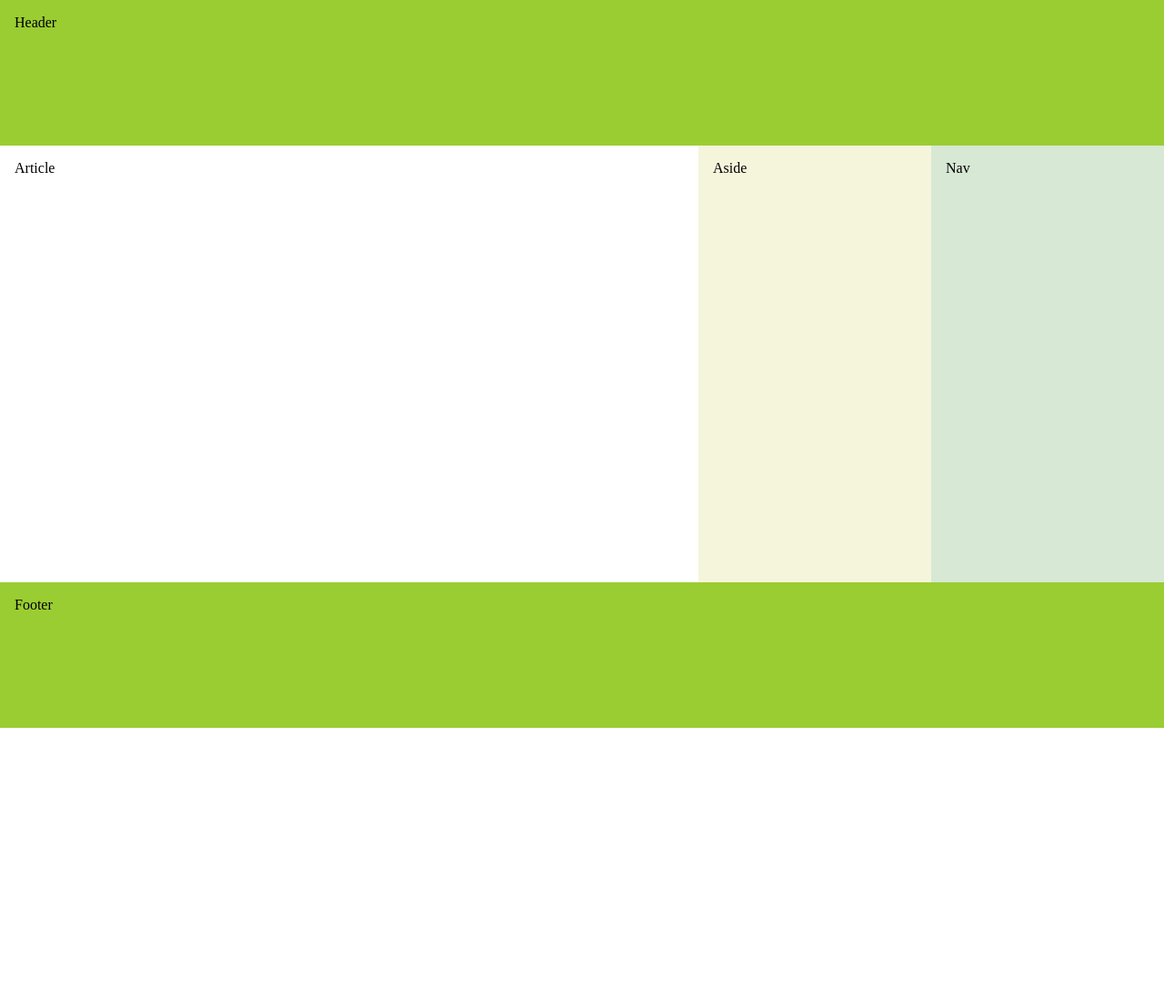
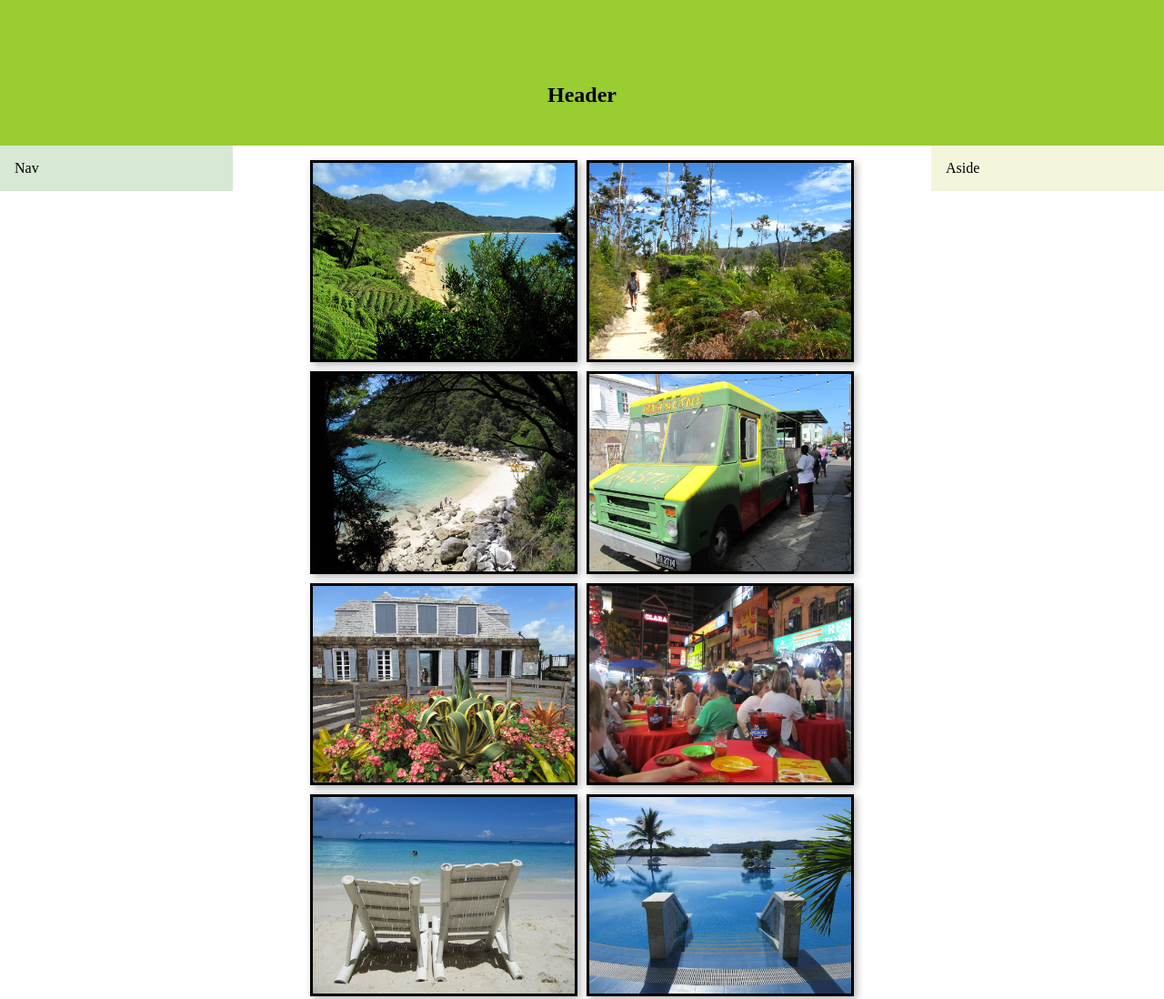
Before and after one commit to Mayank795/HTML_CSS, a plain HTML site: page index.html in a window 1280 px wide. Shown: the top 1098 px of the page at 91% size. Before the commit the page ends 800 px from the top, so only its background shows below. Drawn offline with Linux system fonts and the light colour scheme.

Commit message:
[Mayank]added photo gallery

```diff
--- a/index.html
+++ b/index.html
@@ -4,13 +4,25 @@
   <meta charset="UTF-8">
   <meta name="viewport" content="width=device-width, initial-scale=1.0">
   <title>Document</title>
-  <link rel=" stylesheet" href="style.css">
+  <link rel="stylesheet" href="style.css">
 </head>
 <body>
   <header>Header</header>
   <div id="main">
-    <article>Article</article>
     <nav>Nav</nav>
+    <article>
+      <section class="cards">
+        <img src="Assets/22m.jpg" alt="Sample photo">
+        <img src="Assets/23m.jpg" alt="Sample photo">
+        <img src="Assets/24m.jpg" alt="Sample photo">
+        <img src="Assets/27m.jpg" alt="Sample photo">
+        <img src="Assets/28m.jpg" alt="Sample photo">
+        <img src="Assets/29m.jpg" alt="Sample photo">
+        <img src="Assets/30m.jpg" alt="Sample photo">
+        <img src="Assets/32m.jpg" alt="Sample photo">
+        <img src="Assets/33m.jpg" alt="Sample photo">
+      </section>
+    </article>
     <aside>Aside</aside>
   </div>
   <footer>Footer</footer>
--- a/style.css
+++ b/style.css
@@ -1,36 +1,80 @@
 * {
   box-sizing: border-box;
+  margin: 0;
+  padding: 0;
 }
+
 body {
   display: flex;
   min-height: 100vh;
   flex-direction: column;
-    margin: 0;
 }
+
 #main {
   display: flex;
   flex: 1;
+  align-items: flex-start;
 }
+
 #main > article {
   flex: 1;
-    order: 1;
+  order: 2;
 }
+
 #main > nav,
 #main > aside {
   flex: 0 0 20vw;
 }
+
 #main > nav {
   background: #D7E8D4;
+  order: 1;
+}
+
+#main > aside {
+  background: beige;
   order: 3;
 }
-  #main > aside {
-    background: beige;
-    order: 2;
-  }
+
 header, footer {
   background: yellowgreen;
   height: 20vh;
+  text-align: center;
+  line-height: 20vh;
+  font-size: 1.5rem;
+  font-weight: bold;
 }
+
 header, footer, article, nav, aside {
   padding: 1em;
 }
+
+.cards {
+  display: flex;
+  flex-wrap: wrap;
+  gap: 10px;
+  justify-content: center;
+  align-items: flex-start;
+  width: 100%;
+  flex: 1 1 auto;
+}
+
+.cards img {
+  max-width: 23vw;
+  width: 100%;
+  border: 3px solid #000;
+  box-shadow: 3px 3px 8px rgba(0, 0, 0, 0.3);
+}
+article {
+  flex: 1;
+}
+
+footer {
+  background: yellowgreen;
+  height: 20vh;
+  text-align: center;
+  line-height: 20vh;
+  font-size: 1.5rem;
+  font-weight: bold;
+  clear: both; /* Ensure it stays below content */
+}
```
Also changed, not shown: Assets/22m.jpg (added), Assets/23m.jpg (added), Assets/24m.jpg (added), Assets/27m.jpg (added), Assets/28m.jpg (added), Assets/29m.jpg (added), Assets/30m.jpg (added), Assets/32m.jpg (added), Assets/33m.jpg (added). Lines whose indentation alone changed are shown as unchanged.
